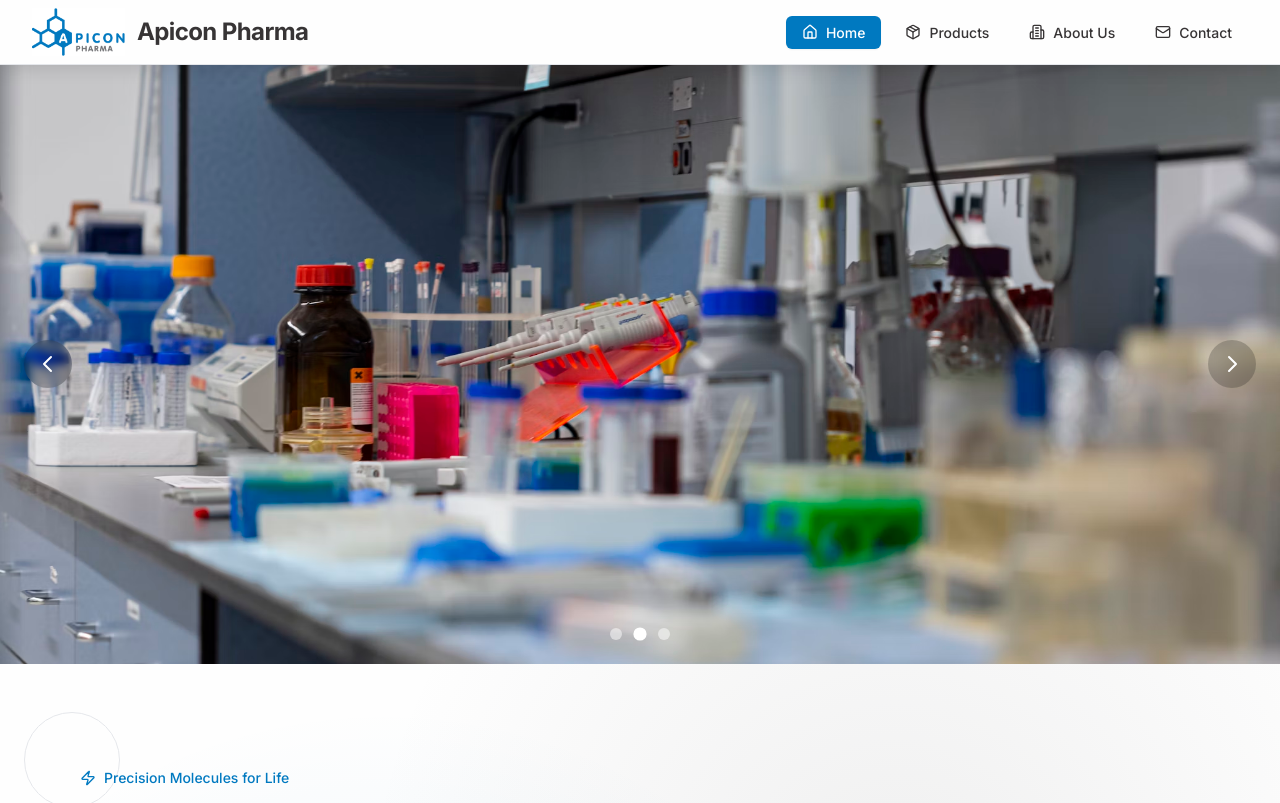
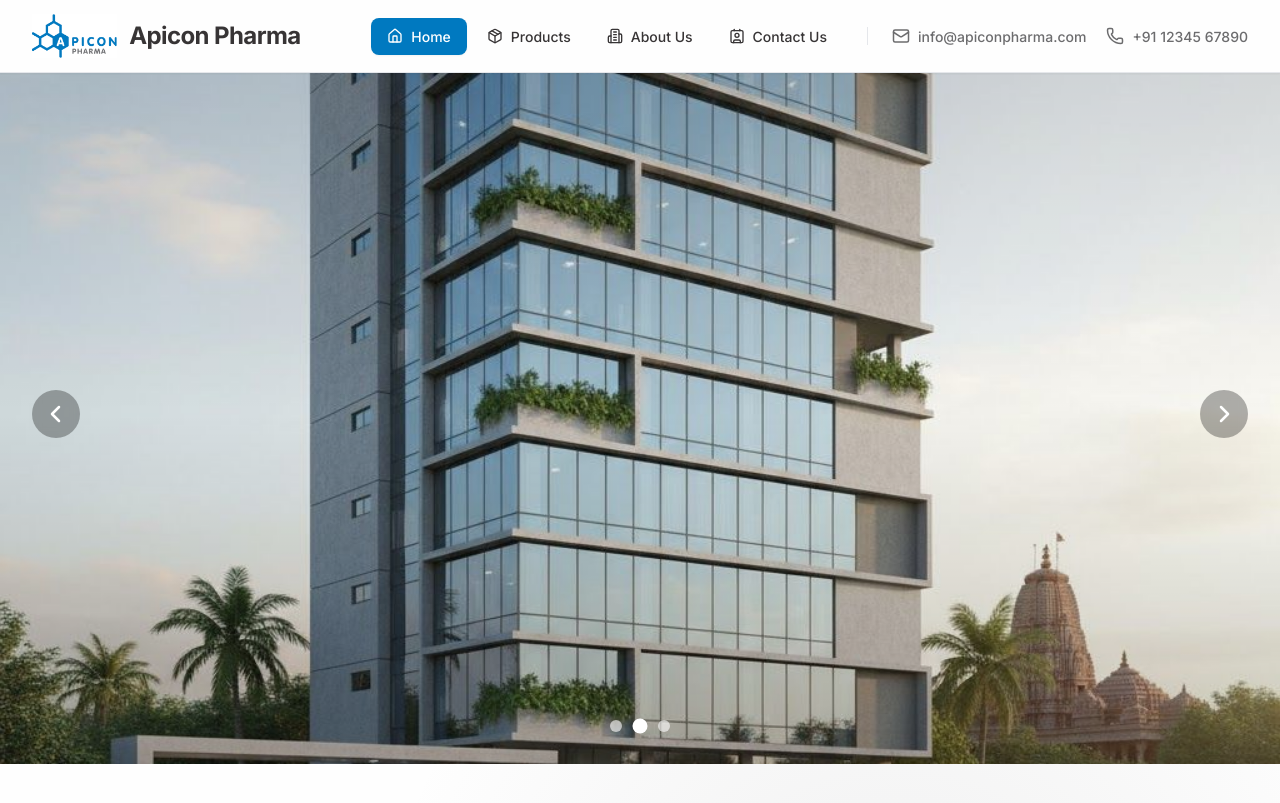
Before and after one commit to VanshMehta1234/apicon_pharma, a React (Vite) app: page / in a window 1280 px wide. Shown: the top 803 px of the page. Built offline with nearby package versions, Linux system fonts and the light colour scheme.

Commit message:
Refactor Header component: update navigation items and styling; enhance mobile menu with contact information; update RotatingBackgroundHero component with new images and improved layout

```diff
--- a/src/components/ui/Header.jsx
+++ b/src/components/ui/Header.jsx
@@ -36,7 +36,7 @@ const Header = () => {
     { name: 'Home', path: '/', icon: 'Home' },
     { name: 'Products', path: '/products', icon: 'Package' },
     { name: 'About Us', path: '/about', icon: 'Building2' },
-    { name: 'Contact', path: '/contact', icon: 'Mail' },
+    { name: 'Contact Us', path: '/contact', icon: 'Contact' },
   ];
 
   const location = useLocation();
@@ -50,7 +50,6 @@ const Header = () => {
     closeMobileMenu();
   };
 
-
   const toggleMobileMenu = () => {
     setIsMobileMenuOpen(!isMobileMenuOpen);
   };
@@ -61,41 +60,44 @@ const Header = () => {
 
   return (
     <header
-      className={`fixed top-0 left-0 right-0 z-50 transition-all duration-scientific bg-background shadow-md border-b border-border`}
+      className="fixed top-0 left-0 right-0 z-50 bg-background shadow-sm"
     >
-      <div className="w-full">
-        <div className="flex items-center justify-between h-16 px-4 sm:px-6 lg:px-8 max-w-7xl mx-auto">
+      <div className="w-full border-b border-border/50">
+        <div className="flex items-center justify-between h-[72px] px-4 sm:px-6 lg:px-8 max-w-7xl mx-auto">
           {/* Logo Section */}
           <div className="flex items-center">
             <button
               onClick={() => scrollToSection('home')}
-              className="flex items-center space-x-2 sm:space-x-3 group"
+              className="flex items-center space-x-3 group"
             >
-              <div className="relative flex items-center h-12 sm:h-14 transition-transform duration-300 group-hover:scale-[1.03]">
+              <div className="relative flex items-center transition-transform duration-300 group-hover:scale-[1.03]">
                 <img
                   src="/assets/images/logo.png"
                   alt="Apicon Pharma Logo"
-                  className="h-10 sm:h-12 w-auto object-contain transition-all duration-300"
+                  className="h-11 w-auto object-contain transition-all duration-300"
                   loading="eager"
                 />
               </div>
-                <div className="flex flex-col justify-center h-full">
-                  <h1 className="text-xl sm:text-2xl font-extrabold tracking-tight text-foreground group-hover:text-primary transition-colors duration-scientific text-center">
+              <div className="flex flex-col justify-center">
+                <h1 className="text-xl sm:text-2xl font-bold tracking-tight text-foreground group-hover:text-primary transition-colors duration-300">
                   Apicon Pharma
                 </h1>
               </div>
             </button>
           </div>
-          {/* Desktop Navigation */}
-          <nav className="hidden lg:flex items-center space-x-2">
+
+          {/* Desktop Navigation & Contact */}
+          <div className="hidden lg:flex items-center space-x-6">
+            {/* Navigation */}
+            <nav className="flex items-center space-x-1">
               {navigationItems?.map((item) => (
                 <Link
                   key={item?.path}
                   to={item?.path}
-                className={`flex items-center space-x-2 px-4 py-2 rounded-md text-sm font-medium transition-all duration-scientific ${
+                  className={`flex items-center space-x-2 px-4 py-2.5 rounded-lg text-sm font-medium transition-all duration-300 ${
                     location.pathname === item?.path
                       ? 'bg-primary text-primary-foreground shadow-sm'
-                    : 'text-foreground hover:text-primary hover:bg-accent'
+                      : 'text-foreground hover:text-primary hover:bg-accent/50'
                   }`}
                 >
                   <Icon name={item?.icon} size={16} />
@@ -104,42 +106,96 @@ const Header = () => {
               ))}
             </nav>
 
+            {/* Contact Info */}
+            <div className="flex items-center space-x-5 pl-6 border-l border-border/50">
+              <a
+                href="mailto:info@apiconpharma.com"
+                className="flex items-center space-x-2 text-sm text-muted-foreground hover:text-primary transition-colors group"
+                title="Email us"
+              >
+                <Icon name="Mail" size={18} className="text-primary/70 group-hover:text-primary group-hover:scale-110 transition-all" />
+                <span className="font-medium">info@apiconpharma.com</span>
+              </a>
+
+              <a
+                href="tel:+911234567890"
+                className="flex items-center space-x-2 text-sm text-muted-foreground hover:text-primary transition-colors group"
+                title="Call us"
+              >
+                <Icon name="Phone" size={18} className="text-primary/70 group-hover:text-primary group-hover:scale-110 transition-all" />
+                <span className="font-medium">+91 12345 67890</span>
+              </a>
+            </div>
+          </div>
 
           {/* Mobile Menu Button */}
           <button
             onClick={toggleMobileMenu}
-            className={`lg:hidden p-2 rounded-md border border-border transition-all duration-scientific ${
+            className={`lg:hidden p-2.5 rounded-lg border border-border transition-all duration-300 ${
               isMobileMenuOpen
-                ? 'bg-background text-foreground border-primary shadow-sm'
-                : 'bg-background text-muted-foreground hover:text-primary hover:border-primary/50'
+                ? 'bg-primary text-primary-foreground border-primary shadow-sm'
+                : 'bg-background text-muted-foreground hover:text-primary hover:border-primary/50 hover:bg-accent/30'
             }`}
             aria-label="Toggle mobile menu"
           >
-            <Icon name={isMobileMenuOpen ? "X" : "Menu"} size={20} />
+            <Icon name={isMobileMenuOpen ? "X" : "Menu"} size={22} />
           </button>
         </div>
 
         {/* Mobile Menu */}
         {isMobileMenuOpen && (
-          <div className="lg:hidden bg-background border-t border-border shadow-lg">
-            <div className="px-4 py-4">
+          <div className="lg:hidden bg-background border-t border-border/50 shadow-lg">
+            <div className="px-4 py-5">
               {/* Navigation Items */}
-              <div className="space-y-2">
+              <div className="space-y-1 mb-5">
                 {navigationItems?.map((item) => (
                   <Link
                     key={item?.path}
                     to={item?.path}
                     onClick={closeMobileMenu}
-                    className={`flex items-center space-x-3 px-3 py-3 rounded-lg text-sm font-medium transition-all duration-scientific w-full ${
+                    className={`flex items-center space-x-3 px-4 py-3 rounded-lg text-sm font-medium transition-all duration-300 w-full ${
                       location.pathname === item?.path
-                        ? 'bg-primary text-primary-foreground'
-                        : 'text-muted-foreground hover:text-foreground hover:bg-accent'
+                        ? 'bg-primary text-primary-foreground shadow-sm'
+                        : 'text-muted-foreground hover:text-foreground hover:bg-accent/50'
                     }`}
                   >
                     <Icon name={item?.icon} size={18} />
                     <span>{item?.name}</span>
                   </Link>
                 ))}
+                <Link
+                  to="/contact"
+                  onClick={closeMobileMenu}
+                  className={`flex items-center space-x-3 px-4 py-3 rounded-lg text-sm font-medium transition-all duration-300 w-full shadow-sm ${
+                    location.pathname === '/contact'
+                      ? 'bg-primary text-primary-foreground'
+                      : 'bg-primary/90 text-primary-foreground hover:bg-primary'
+                  }`}
+                >
+                  <Icon name="Mail" size={18} />
+                  <span>Contact</span>
+                </Link>
+              </div>
+
+              {/* Contact Info in Mobile */}
+              <div className="pt-5 border-t border-border/50 space-y-3">
+                <div className="text-xs font-bold text-muted-foreground/80 uppercase tracking-wider mb-3">
+                  Get in Touch
+                </div>
+                <a
+                  href="mailto:info@apiconpharma.com"
+                  className="flex items-center space-x-3 text-sm text-muted-foreground hover:text-primary transition-colors group"
+                >
+                  <Icon name="Mail" size={18} className="text-primary/70 group-hover:text-primary" />
+                  <span className="font-medium">info@apiconpharma.com</span>
+                </a>
+                <a
+                  href="tel:+911234567890"
+                  className="flex items-center space-x-3 text-sm text-muted-foreground hover:text-primary transition-colors group"
+                >
+                  <Icon name="Phone" size={18} className="text-primary/70 group-hover:text-primary" />
+                  <span className="font-medium">+91 12345 67890</span>
+                </a>
               </div>
             </div>
           </div>
--- a/src/pages/homepage/components/RotatingBackgroundHero.jsx
+++ b/src/pages/homepage/components/RotatingBackgroundHero.jsx
@@ -5,8 +5,8 @@ const RotatingBackgroundHero = () => {
 
   // Your 3 background images
   const backgroundImages = [
-    '/assets/images/lab-image.avif',
-    '/assets/images/lab-image2.avif',
+    '/assets/images/lab-image-laptop.jpg',
+    '/assets/images/lab-image2.jpeg',
     '/assets/images/lab-image3.avif'
   ];
 
@@ -37,31 +37,34 @@ const RotatingBackgroundHero = () => {
   };
 
   return (
-    <div className="relative w-full h-96 md:h-[500px] lg:h-[600px] overflow-hidden">
+    <div className="relative w-full h-[500px] md:h-[600px] lg:h-[700px] overflow-hidden">
       {/* Rotating Background Images */}
       {backgroundImages.map((image, index) => (
         <div
           key={index}
-          className={`absolute inset-0 transition-opacity duration-2000 ease-in-out ${
+          className={`absolute inset-0 transition-opacity duration-1000 ease-in-out ${
             index === currentImageIndex ? 'opacity-100' : 'opacity-0'
           }`}
           style={{
             backgroundImage: `url(${image})`,
             backgroundSize: 'cover',
-            backgroundPosition: 'center',
+            backgroundPosition: 'center center',
             backgroundRepeat: 'no-repeat'
           }}
         />
       ))}
 
+      {/* Overlay gradient for better text readability if needed */}
+      <div className="absolute inset-0 bg-gradient-to-b from-black/10 via-transparent to-black/20 pointer-events-none" />
+
       {/* Left Arrow Button */}
       <button
         onClick={handlePrevious}
-        className="absolute left-6 top-1/2 transform -translate-y-1/2 bg-black/20 hover:bg-black/40 text-white rounded-full w-12 h-12 flex items-center justify-center transition-all duration-300 z-10 backdrop-blur-sm"
+        className="absolute left-4 md:left-8 top-1/2 transform -translate-y-1/2 bg-black/30 hover:bg-black/50 text-white rounded-full w-10 h-10 md:w-12 md:h-12 flex items-center justify-center transition-all duration-300 z-10 backdrop-blur-sm"
         aria-label="Previous image"
       >
         <svg
-          className="w-6 h-6"
+          className="w-5 h-5 md:w-6 md:h-6"
           fill="none"
           stroke="currentColor"
           viewBox="0 0 24 24"
@@ -69,7 +72,7 @@ const RotatingBackgroundHero = () => {
           <path
             strokeLinecap="round"
             strokeLinejoin="round"
-            strokeWidth={2}
+            strokeWidth={2.5}
             d="M15 19l-7-7 7-7"
           />
         </svg>
@@ -78,11 +81,11 @@ const RotatingBackgroundHero = () => {
       {/* Right Arrow Button */}
       <button
         onClick={handleNext}
-        className="absolute right-6 top-1/2 transform -translate-y-1/2 bg-black/20 hover:bg-black/40 text-white rounded-full w-12 h-12 flex items-center justify-center transition-all duration-300 z-10 backdrop-blur-sm"
+        className="absolute right-4 md:right-8 top-1/2 transform -translate-y-1/2 bg-black/30 hover:bg-black/50 text-white rounded-full w-10 h-10 md:w-12 md:h-12 flex items-center justify-center transition-all duration-300 z-10 backdrop-blur-sm"
         aria-label="Next image"
       >
         <svg
-          className="w-6 h-6"
+          className="w-5 h-5 md:w-6 md:h-6"
           fill="none"
           stroke="currentColor"
           viewBox="0 0 24 24"
@@ -90,22 +93,22 @@ const RotatingBackgroundHero = () => {
           <path
             strokeLinecap="round"
             strokeLinejoin="round"
-            strokeWidth={2}
+            strokeWidth={2.5}
             d="M9 5l7 7-7 7"
           />
         </svg>
       </button>
 
       {/* Dot Indicators */}
-      <div className="absolute bottom-6 left-1/2 transform -translate-x-1/2 flex space-x-3 z-10">
+      <div className="absolute bottom-8 left-1/2 transform -translate-x-1/2 flex space-x-3 z-10">
         {backgroundImages.map((_, index) => (
           <button
             key={index}
             onClick={() => handleDotClick(index)}
-            className={`w-3 h-3 rounded-full transition-all duration-300 ${
+            className={`w-2.5 h-2.5 md:w-3 md:h-3 rounded-full transition-all duration-300 ${
               index === currentImageIndex
-                ? 'bg-white scale-110'
-                : 'bg-white/50 hover:bg-white/75'
+                ? 'bg-white scale-125 shadow-lg'
+                : 'bg-white/60 hover:bg-white/80'
             }`}
             aria-label={`Go to image ${index + 1}`}
           />
```
Also changed, not shown: public/assets/images/lab-image-laptop.jpg (added), public/assets/images/lab-image2.jpeg (added). Lines whose indentation alone changed are shown as unchanged.
